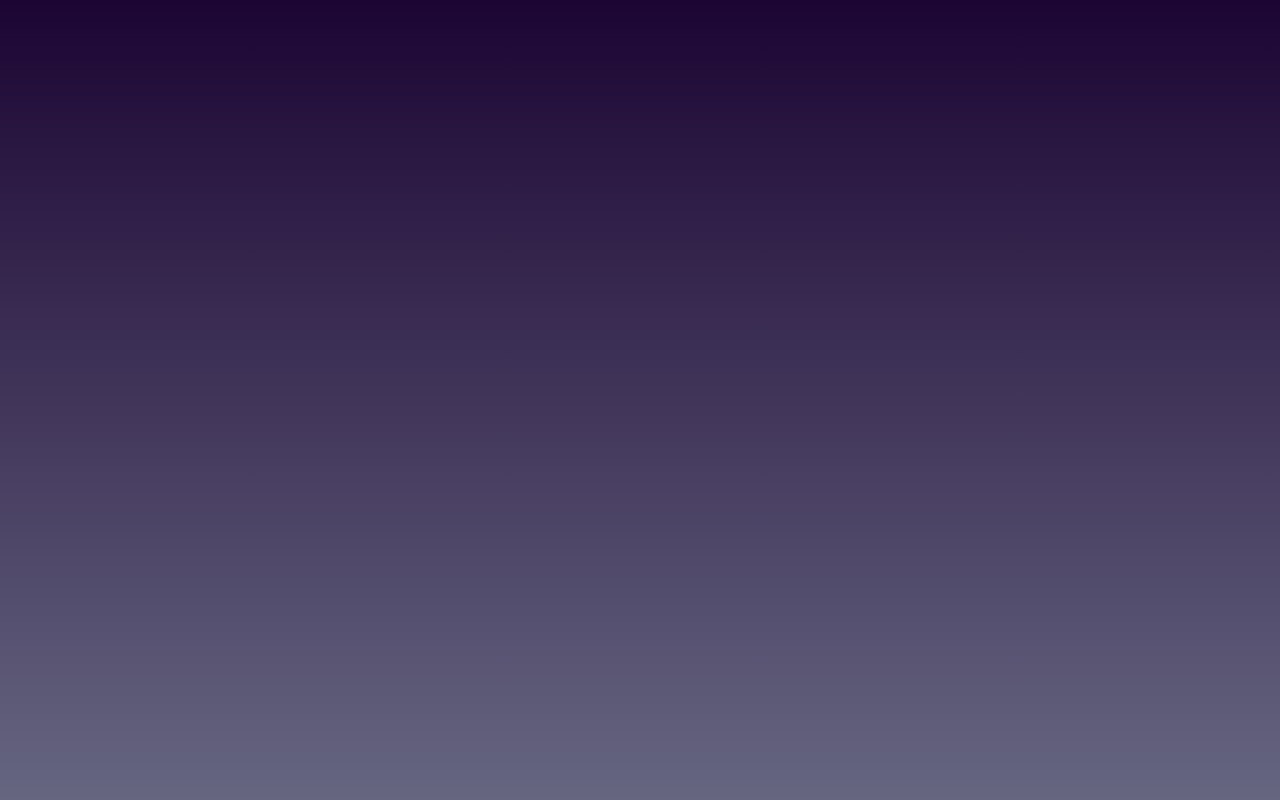
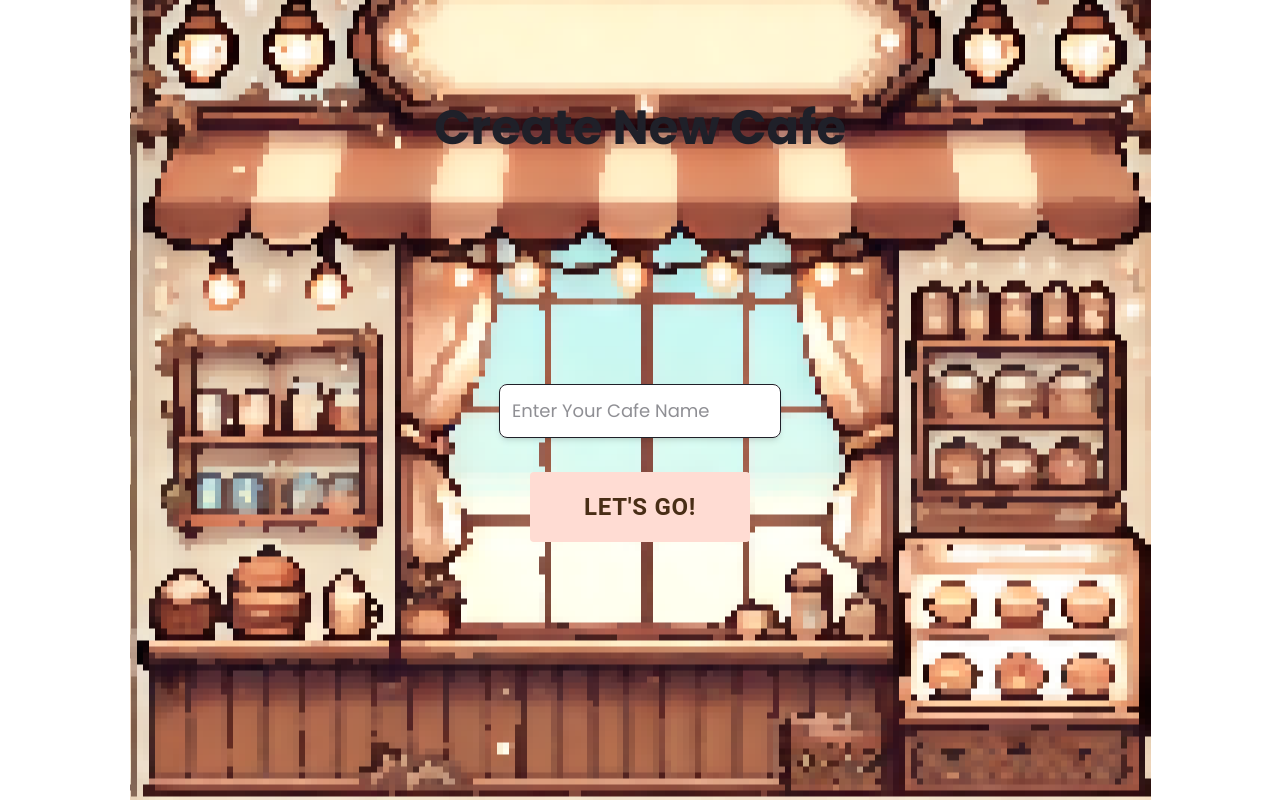
Before and after one commit to farmers-unihack/project-frontend, a React (Vite) app: page /create in a window 1280 px wide. Before the commit this address had no page. Built offline with nearby package versions, Linux system fonts and the light colour scheme.

Commit message:
adding in join and create pages

```diff
--- a/src/Rain.css
+++ b/src/Rain.css
@@ -2,7 +2,7 @@ html, body {
     height: 100%;
     margin: 0;
     overflow: hidden;
-    background: linear-gradient(to bottom, #1c0533, #666681);
+    background: #412b5a;
   }
 
   .rain-effect-container {
--- a/src/Router.tsx
+++ b/src/Router.tsx
@@ -3,8 +3,10 @@ import { Routes, Route } from "react-router-dom";
 import Register from './pages/Register';
 import Login from './pages/Login';
 import Landing from './pages/Landing';
-import Prompt from './pages/Prompt'
-import Dashboard from './pages/Dashboard'
+import Prompt from './pages/Prompt';
+import Dashboard from './pages/Dashboard';
+import Create from './pages/Create';
+import Join from './pages/Join';
 
 function Router() {
   return (
@@ -18,6 +20,10 @@ function Router() {
 
         <Route path="/prompt" element={<Prompt />} />
 
+        <Route path="/join" element={<Join />} />
+
+        <Route path="/create" element={<Create />} />
+
         <Route path="/dashboard" element={<Dashboard />} />
       </Routes>
     </>
--- /dev/null
+++ b/src/pages/Create.tsx
@@ -0,0 +1,36 @@
+import React from 'react';
+import PrettyButton from '../PrettyButton';
+import Background from '../assets/enter_room_code.png';
+
+const Create: React.FC = () => {
+  return (
+    <div
+      className="flex flex-col items-center min-h-screen relative bg-white"
+      style={{
+        backgroundImage: `url(${Background})`,
+        backgroundSize: 'auto',
+        backgroundRepeat: 'no-repeat',
+        backgroundPosition: 'center',
+      }}
+    >
+      <h1 className="absolute top-[12%] text-5xl font-bold bg-opacity-80 px- py-2 rounded-lg">
+        Create New Cafe
+      </h1>
+
+      <div className="absolute top-[45%] w-[330px] p-6 rounded-lg flex flex-col items-center space-y-6">
+      <div className="w-full bg-white rounded-lg shadow-md items-center">
+          <input
+            type="text"
+            placeholder="Enter Your Cafe Name"
+            className="w-full p-3 border rounded-lg text-lg"
+          />
+        </div>
+        <PrettyButton style={{ width: "220px", fontSize: "24px",  height: "70px", backgroundColor: "#ffdcd3", color: "#492e16", padding: "12px 24px" }}>
+          Let's go!
+        </PrettyButton>
+      </div>
+    </div>
+  );
+};
+
+export default Create;
--- a/src/pages/Dashboard.tsx
+++ b/src/pages/Dashboard.tsx
@@ -5,6 +5,7 @@ import DashboardButton from '../DashboardButton';
 import Modal from '../Modal';
 import RainEffect from '../RainEffect';
 import rainIcon from '../assets/toggle_rain.png'
+import playerImage from '../assets/player.png'
 
 const Dashboard: React.FC = () => {
   const navigate = useNavigate();
--- /dev/null
+++ b/src/pages/Join.tsx
@@ -0,0 +1,36 @@
+import React from 'react';
+import PrettyButton from '../PrettyButton';
+import Background from '../assets/enter_room_code.png';
+
+const Join: React.FC = () => {
+  return (
+    <div
+      className="flex flex-col items-center min-h-screen relative bg-white"
+      style={{
+        backgroundImage: `url(${Background})`,
+        backgroundSize: 'auto',
+        backgroundRepeat: 'no-repeat',
+        backgroundPosition: 'center',
+      }}
+    >
+      <h1 className="absolute top-[12%] text-5xl font-bold bg-opacity-80 px- py-2 rounded-lg">
+        Join a Cafe
+      </h1>
+
+      <div className="absolute top-[45%] w-[330px] p-6 rounded-lg flex flex-col items-center space-y-6">
+      <div className="w-full bg-white rounded-lg shadow-md items-center">
+          <input
+            type="text"
+            placeholder="Enter Cafe Room Code"
+            className="w-full p-3 border rounded-lg text-lg"
+          />
+        </div>
+        <PrettyButton style={{ width: "220px", fontSize: "24px",  height: "70px", backgroundColor: "#ffdcd3", color: "#492e16", padding: "12px 24px" }}>
+          Let's go!
+        </PrettyButton>
+      </div>
+    </div>
+  );
+};
+
+export default Join;
--- a/src/pages/Prompt.tsx
+++ b/src/pages/Prompt.tsx
@@ -5,6 +5,12 @@ import createRoom from '../assets/create_room.png';
 
 function Prompt() {
   const navigate = useNavigate();
+  const handleJoinRoom = (): void => {
+    navigate('/join');
+  };
+  const handleCreateRoom = (): void => {
+    navigate('/create');
+  };
 
   return (
     <div
@@ -22,11 +28,13 @@ function Prompt() {
         <img
           src={joinRoom}
           alt="join room"
+          onClick={handleJoinRoom}
           className="w-auto h-100 transition-transform transform hover:scale-110 hover:shadow-[0_0_20px_5px_rgba(255,255,255,0.6)]"
         />
         <img
           src={createRoom}
           alt="create room"
+          onClick={handleCreateRoom}
           className="w-auto h-100 transition-transform transform hover:scale-110 hover:shadow-[0_0_20px_5px_rgba(255,255,255,0.6)]"
         />
       </div>
```
Also changed, not shown: src/assets/enter_room_code.png (added), src/assets/player.png (added).
